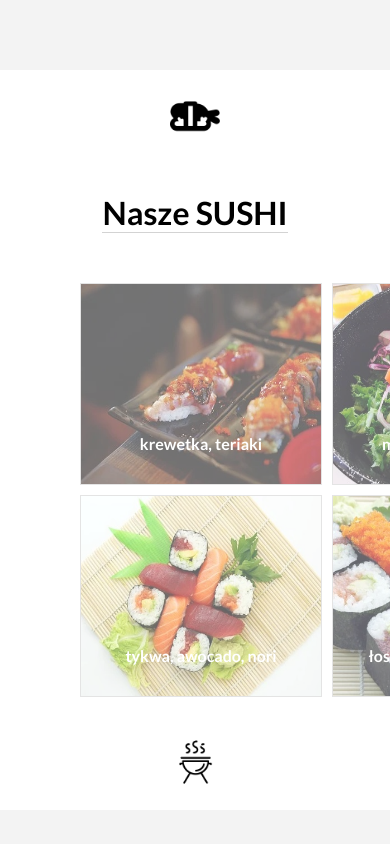
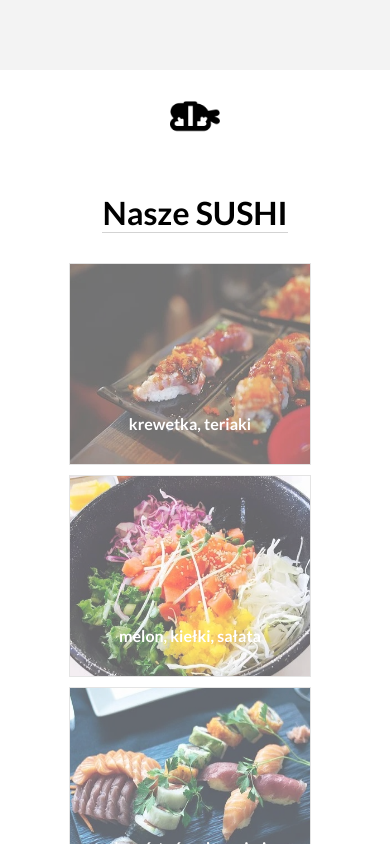
Before and after one commit to MaciekCelinski/simpleSite, a Vue app: page / in a window 390 px wide. Shown: the part 1156-2000 px from the top of the page. Built offline with nearby package versions, Linux system fonts and the light colour scheme.

Commit message:
responsive site grid section three

```diff
--- a/src/components/FirstSection.vue
+++ b/src/components/FirstSection.vue
@@ -4,7 +4,7 @@
 			<base-banner>{{ $t("news") }}</base-banner>
 			<div id="content">
 				<div id="arrows">
-					<div>
+					<div v-if="selectedPic > 1">
 						<img
 							id="arrow-left"
 							class="arrow"
@@ -14,7 +14,7 @@
 						/>
 					</div>
 
-					<div>
+					<div v-if="selectedPic < 8">
 						<img
 							id="arrow-right"
 							class="arrow"
@@ -50,22 +50,36 @@ export default {
 		data() {
 			return {
 				pics: [1, 2, 3, 4, 5, 6, 7, 8],
-			selectedPic: 3,
+				selectedPic: 1,
 			};
 		},
 		methods: {
 			slide(e) {
-			if (screen.width > 768) {
+				// if (screen.width > 768) {
+				// if (window.screen.width > 768) {
+				if (window.innerWidth > 768) {
 					if (e.srcElement.id.includes("right")) {
 						document.getElementById("carousel").style.transition =
 							"all 2s ease-in-out";
 						document.getElementById("carousel").style.transform =
 							"translateX(-450px)";
+						if (
+							e.srcElement.id.includes("right") &&
+							this.selectedPic < 8
+						) {
+							this.selectedPic += 1;
+						}
 					} else {
 						document.getElementById("carousel").style.transition =
 							"all 2s ease-in-out";
 						document.getElementById("carousel").style.transform =
 							"translateX(0)";
+						if (
+							e.srcElement.id.includes("left") &&
+							this.selectedPic > 1
+						) {
+							this.selectedPic -= 1;
+						}
 					}
 				} else {
 					document.getElementById("carousel").style.transform =
--- a/src/components/SecondSection.vue
+++ b/src/components/SecondSection.vue
@@ -33,7 +33,7 @@ export default {
 			onScroll(e) {
 				if (e.target.documentElement.scrollTop > 1000) {
 					document.getElementById("chefLogo").classList = "onStage";
-				console.log(e.target.documentElement.scrollTop);
+					// console.log(e.target.documentElement.scrollTop);
 				} else {
 					document.getElementById("chefLogo").classList = "offStage";
 				}
@@ -82,4 +82,53 @@ export default {
 		transform: translateX(0);
 		transition: transform 1s;
 	}
+
+	@media (max-width: 1500px) {
+		#types {
+			grid-template-columns: 1fr 1fr;
+			grid-template-rows: 1fr 1fr 1fr;
+		}
+
+		#chefLogo {
+			max-width: 60%;
+		}
+	}
+
+	@media (max-width: 1000px) {
+		#types {
+			grid-template-columns: 1fr 1fr 1fr;
+			grid-template-rows: 1fr 1fr;
+			margin: 20px 80px;
+		}
+
+		#onePic {
+			display: none;
+		}
+	}
+
+	@media (max-width: 900px) {
+		#secondContent {
+			display: grid;
+			grid-template-rows: 1fr;
+			grid-template-columns: 1fr;
+		}
+
+		#types {
+			grid-template-columns: 1fr 1fr;
+			grid-template-rows: 1fr 1fr 1fr;
+			margin: 20px 80px;
+		}
+
+		#chefLogo {
+			display: none;
+		}
+	}
+
+	@media (max-width: 640px) {
+		#types {
+			grid-template-columns: 1fr;
+			grid-template-rows: 1fr 1fr 1fr;
+			margin: auto;
+		}
+	}
 </style>
--- a/src/components/ThirdSection.vue
+++ b/src/components/ThirdSection.vue
@@ -7,7 +7,7 @@
 			<div id="main-img">
 				<img
 					@click="showModal = true"
-					src="../assets/cows2.jpg"
+					src="../assets/cows2min.jpg"
 					alt=""
 				/>
 			</div>
@@ -47,7 +47,8 @@ export default {
 
 	#main-img img {
 		max-width: 1000px;
-	border-radius: 10px;
+		border: 1px solid white;
+		border-radius: 50%;
 	}
 	#main-img img:hover {
 		transform: scale(1.01);
@@ -65,6 +66,7 @@ export default {
 	}
 
 	#slot-img img {
+		max-width: 100%;
 		margin: 10%;
 		border: 1px solid grey;
 		border-radius: 10px;
@@ -72,12 +74,13 @@ export default {
 	}
 
 	@media (max-width: 768px) {
-		#main-img {
+
+		#slot-img img {
 			max-width: 90%;
-		margin: auto;
-	}
-	#main-img img {
-		max-width: 100%;
+			margin: 5%;
+			border: 1px solid grey;
+			border-radius: 10px;
+			box-shadow: 0 0 20px 20px grey;
 		}
 	}
 </style>
--- a/src/components/UI/BaseModal.vue
+++ b/src/components/UI/BaseModal.vue
@@ -66,4 +66,19 @@
 	#modal {
 		display: block;
 	}
+
+	@media (max-width: 768px) {
+		#overflow {
+			display: flex;
+			flex-direction: column;
+		}
+		#modal {
+			margin-top: 30%;
+		}
+		#closeTag {
+			color: whitesmoke;
+			border: none;
+			transform: translateY(0px);
+		}
+	}
 </style>
```
Also changed, not shown: src/assets/cows2min.jpg (added). Lines whose indentation alone changed are shown as unchanged.
